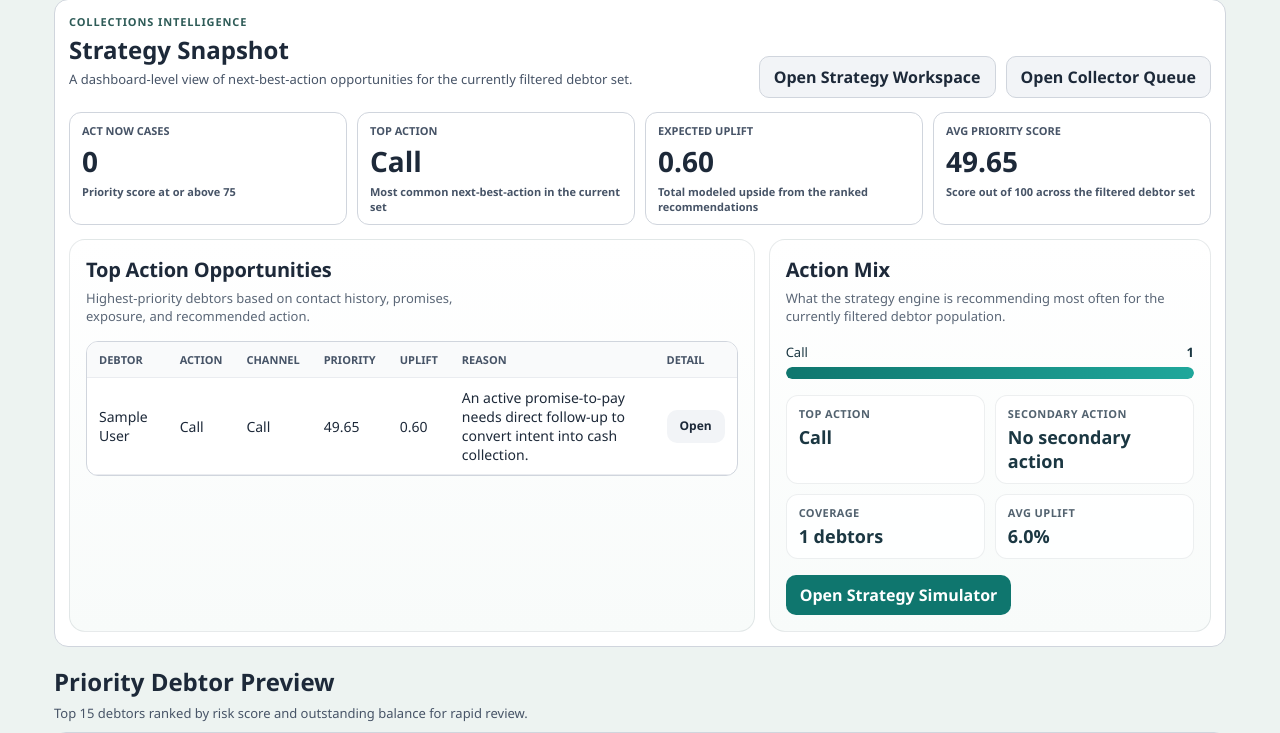
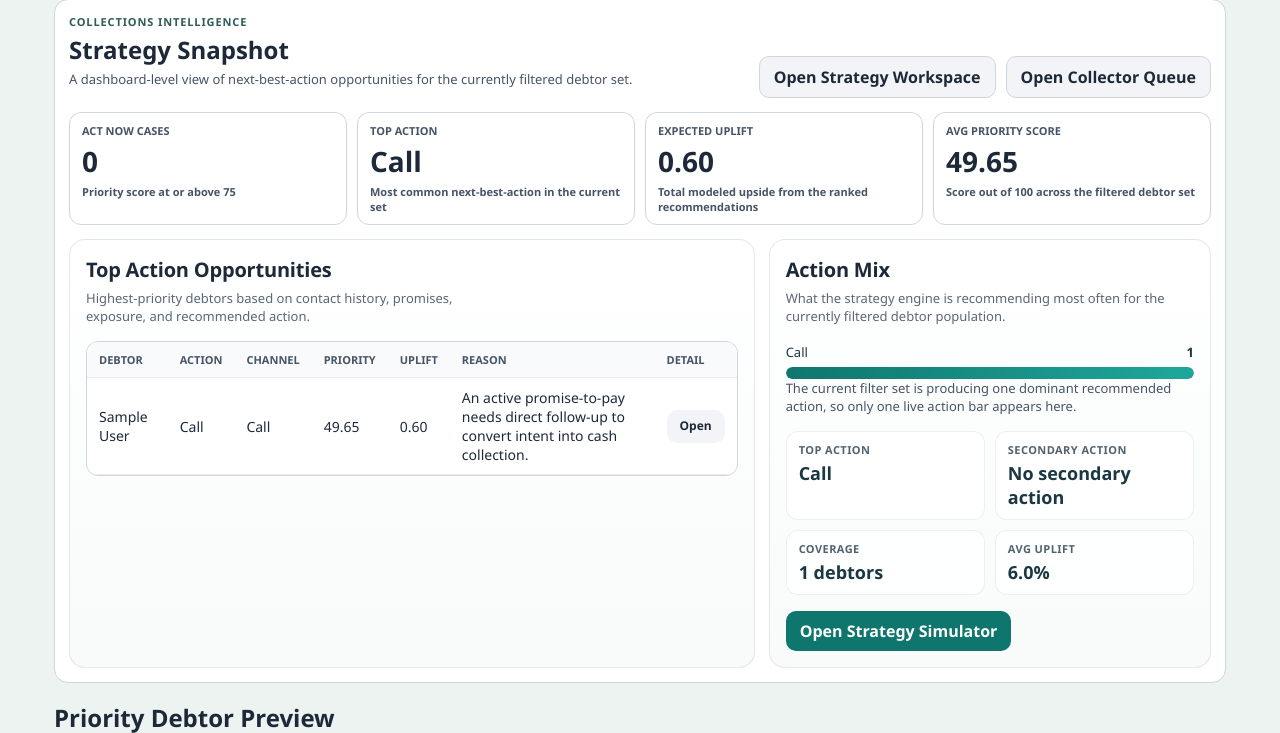
Before and after one commit to vegaFlex/debt-risk-intelligence-hub, a Django app: page /dashboard/ in a window 1280 px wide. Shown: the part 1427-2160 px from the top of the page. Run offline with Django 5.2, Linux system fonts and the light colour scheme; a user stored in the database is signed in; tables that the repository leaves empty hold one stand-in row (values such as "Sample post"); data that the repository does not hold is empty.

Commit message:
ux: clarify single-action strategy mix state

```diff
--- a/apps/dashboard/templates/dashboard/management_dashboard.html
+++ b/apps/dashboard/templates/dashboard/management_dashboard.html
@@ -193,6 +193,9 @@
           <p class="chart-empty">No action mix is available for the current filters.</p>
         {% endfor %}
       </div>
+      {% if strategy_snapshot.single_action_note %}
+        <p class="section-copy strategy-mix-note">The current filter set is producing one dominant recommended action, so only one live action bar appears here.</p>
+      {% endif %}
       <div class="strategy-mix-stats">
         <div class="strategy-mix-stat">
           <span>Top Action</span>
--- a/apps/dashboard/views.py
+++ b/apps/dashboard/views.py
@@ -407,6 +407,7 @@ def _strategy_snapshot(filtered_debtors):
         },
         'recommendations': recommendations,
         'action_mix': action_mix,
+        'single_action_note': len(action_mix) == 1 and recommendation_count > 0,
     }
 
 
```
